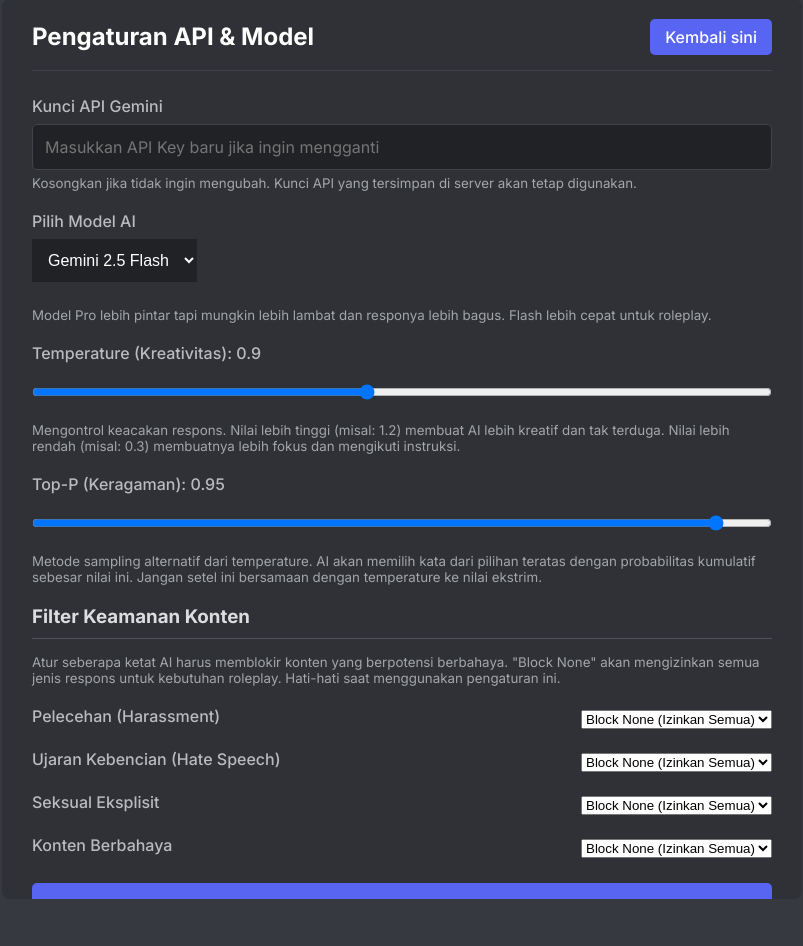
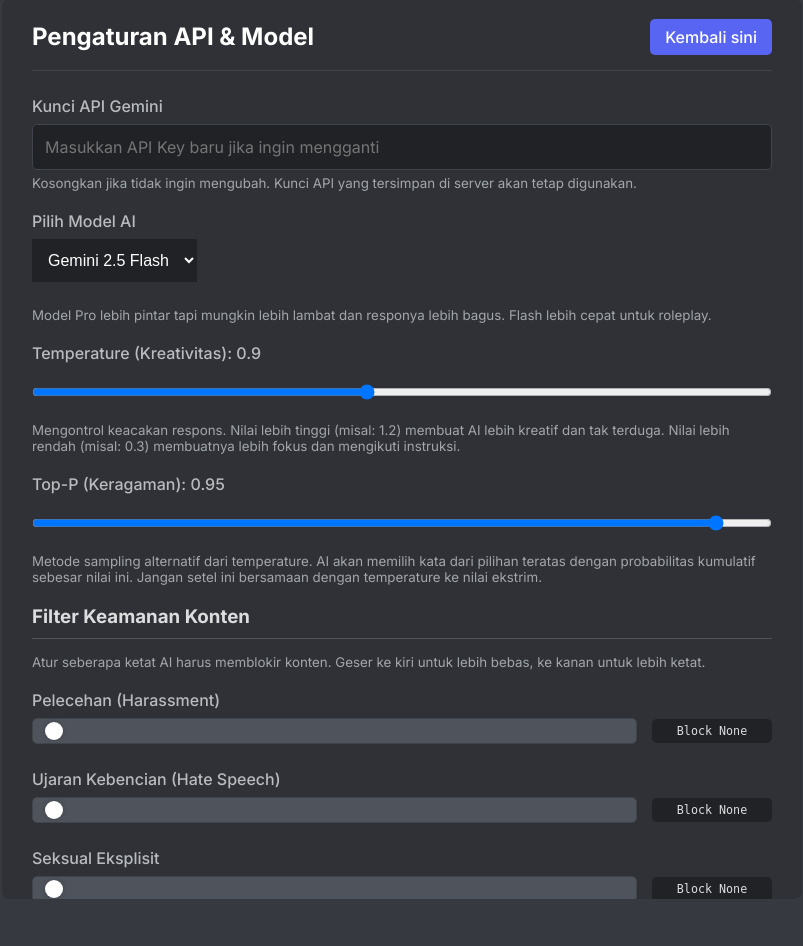
Before and after one commit to toukahouse/My-Chat-Bot, a Flask app: page /api-settings.html in a window 1280 px wide. Shown: the part 140-1086 px from the top of the page, without its empty margins (238-1041 px from the left). Run offline with Flask 3, Linux system fonts and the light colour scheme; some libraries are stand-ins or nearby versions.

Commit message:
feat: perbaikan fitur safety

```diff
--- a/app/static/assets/css/style.css
+++ b/app/static/assets/css/style.css
@@ -1610,3 +1610,77 @@
         transform: translate(-50%, -50%) rotate(360deg);
     }
 }
+
+.safety-slider-container {
+    margin-bottom: 25px;
+}
+
+.slider-wrapper {
+    display: flex;
+    align-items: center;
+    gap: 15px;
+    margin-top: 8px;
+}
+
+/* -- SLIDER STYLE BARU YANG LEBIH SIMPEL -- */
+.safety-slider {
+    -webkit-appearance: none;
+    /* Hapus style bawaan chrome */
+    appearance: none;
+    width: 100%;
+    height: 5px;
+    /* Bikin track lebih tipis */
+    background: #4f545c;
+    /* Warna dasar track abu-abu gelap */
+    border-radius: 5px;
+    outline: none;
+    /* Hilangin outline biru pas diklik */
+    padding: 0;
+    margin: 0;
+}
+
+/* Ini bagian 'jempol' slidernya */
+.safety-slider::-webkit-slider-thumb {
+    -webkit-appearance: none;
+    appearance: none;
+    width: 18px;
+    /* Ukuran jempolnya pas */
+    height: 18px;
+    background: #ffffff;
+    /* Warna jempol putih bersih */
+    border-radius: 50%;
+    cursor: pointer;
+    box-shadow: 0 0 5px rgba(0, 0, 0, 0.2);
+    /* Kasih sedikit bayangan biar 'ngambang' */
+    transition: transform 0.1s ease-in-out;
+}
+
+.safety-slider::-moz-range-thumb {
+    width: 18px;
+    height: 18px;
+    background: #ffffff;
+    border-radius: 50%;
+    cursor: pointer;
+    box-shadow: 0 0 5px rgba(0, 0, 0, 0.2);
+}
+
+/* Efek hover, jempolnya gedein dikit */
+.safety-slider:hover::-webkit-slider-thumb {
+    transform: scale(1.1);
+}
+
+.slider-value {
+    /* Kita ubah backgroundnya biar lebih 'adem' */
+    background-color: #2f3136;
+}
+
+.slider-value {
+    font-family: monospace;
+    background-color: #202225;
+    padding: 5px 10px;
+    border-radius: 5px;
+    font-size: 0.9em;
+    min-width: 120px;
+    /* Biar lebar teksnya gak loncat-loncat */
+    text-align: center;
+}
--- a/app/static/assets/js/api-settings.js
+++ b/app/static/assets/js/api-settings.js
@@ -8,12 +8,42 @@
     const temperatureValue = document.getElementById('temperature-value');
     const topPSlider = document.getElementById('top-p-slider');
     const topPValue = document.getElementById('top-p-value');
+    const safetyDangerousSelect = document.getElementById('safety-dangerous');
+    // KAMUS PENERJEMAH NILAI SLIDER
+    // Urutan ini PENTING: dari paling bebas (kiri) ke paling ketat (kanan)
+    const safetyValueMap = [
+        'BLOCK_NONE',
+        'BLOCK_ONLY_HIGH',
+        'BLOCK_MEDIUM_AND_ABOVE',
+        'BLOCK_LOW_AND_ABOVE'
+    ];
 
+    const safetyDisplayMap = [
+        'Block None',
+        'Block High',
+        'Block Medium+',
+        'Block Low+ (Ketat)'
+    ];
     // seleksi semua dropdown keamanan
-    const safetyHarassmentSelect = document.getElementById('safety-harassment');
-    const safetyHateSelect = document.getElementById('safety-hate');
-    const safetySexuallyExplicitSelect = document.getElementById('safety-sexually-explicit');
-    const safetyDangerousSelect = document.getElementById('safety-dangerous');
+    // Seleksi semua slider dan outputnya
+    const sliders = {
+        harassment: {
+            slider: document.getElementById('safety-harassment-slider'),
+            output: document.getElementById('safety-harassment-value')
+        },
+        hate: {
+            slider: document.getElementById('safety-hate-slider'),
+            output: document.getElementById('safety-hate-value')
+        },
+        sexually_explicit: {
+            slider: document.getElementById('safety-sexually-explicit-slider'),
+            output: document.getElementById('safety-sexually-explicit-value')
+        },
+        dangerous: {
+            slider: document.getElementById('safety-dangerous-slider'),
+            output: document.getElementById('safety-dangerous-value')
+        }
+    };
     // Kunci baru yang spesifik untuk pengaturan API di localStorage
     const storageKey = 'apiSettings';
 
@@ -21,7 +51,6 @@
     function loadApiSettings() {
         const savedSettings = localStorage.getItem(storageKey);
 
-        // Data default yang lebih lengkap sekarang
         const defaultSettings = {
             apiKey: '',
             model: 'models/gemini-2.5-flash',
@@ -34,27 +63,27 @@
                 dangerous: 'BLOCK_NONE'
             }
         };
+        const settings = savedSettings ? JSON.parse(savedSettings) : defaultSettings;
+        if (!settings.safetySettings) settings.safetySettings = defaultSettings.safetySettings;
 
-        const settings = savedSettings ? JSON.parse(savedSettings) : defaultSettings;
-
-        // Pastikan settings.safetySettings ada untuk menghindari error
-        if (!settings.safetySettings) {
-            settings.safetySettings = defaultSettings.safetySettings;
-        }
-
-        // Atur nilai untuk semua elemen form
         modelSelect.value = settings.model || defaultSettings.model;
-        apiKeyInput.value = ''; // Tetap kosong demi keamanan
+        apiKeyInput.value = '';
 
         temperatureSlider.value = settings.temperature || defaultSettings.temperature;
         temperatureValue.textContent = temperatureSlider.value;
         topPSlider.value = settings.topP || defaultSettings.topP;
         topPValue.textContent = topPSlider.value;
 
-        safetyHarassmentSelect.value = settings.safetySettings.harassment || defaultSettings.safetySettings.harassment;
-        safetyHateSelect.value = settings.safetySettings.hate || defaultSettings.safetySettings.hate;
-        safetySexuallyExplicitSelect.value = settings.safetySettings.sexually_explicit || defaultSettings.safetySettings.sexually_explicit;
-        safetyDangerousSelect.value = settings.safetySettings.dangerous || defaultSettings.safetySettings.dangerous;
+        // Loop untuk mengatur setiap slider
+        for (const key in sliders) {
+            const savedValue = settings.safetySettings[key] || 'BLOCK_NONE';
+            const sliderIndex = safetyValueMap.indexOf(savedValue);
+            if (sliderIndex !== -1) {
+                sliders[key].slider.value = sliderIndex;
+                sliders[key].output.textContent = safetyDisplayMap[sliderIndex];
+                updateSliderTrack(sliders[key].slider);
+            }
+        }
     }
 
     // 3. Fungsi untuk menyimpan pengaturan baru
@@ -62,28 +91,28 @@
         const newApiKey = apiKeyInput.value.trim();
         const oldSettings = JSON.parse(localStorage.getItem(storageKey) || '{}');
 
-        // Kumpulkan semua data dari form ke satu objek
+        // Buat objek safetySettings baru dari nilai slider
+        const newSafetySettings = {};
+        for (const key in sliders) {
+            const sliderIndex = sliders[key].slider.value;
+            newSafetySettings[key] = safetyValueMap[sliderIndex];
+        }
+
         const updatedSettings = {
             apiKey: newApiKey ? newApiKey : oldSettings.apiKey,
             model: modelSelect.value,
             temperature: parseFloat(temperatureSlider.value),
             topP: parseFloat(topPSlider.value),
-            safetySettings: {
-                harassment: safetyHarassmentSelect.value,
-                hate: safetyHateSelect.value,
-                sexually_explicit: safetySexuallyExplicitSelect.value,
-                dangerous: safetyDangerousSelect.value
-            }
+            safetySettings: newSafetySettings // <-- Gunakan objek yang baru dibuat
         };
 
         localStorage.setItem(storageKey, JSON.stringify(updatedSettings));
 
-        notificationDiv.textContent = 'Pengaturan berhasil disimpan!'; // Pesan sukses
+        notificationDiv.textContent = 'Pengaturan berhasil disimpan!';
         notificationDiv.classList.add('show');
         setTimeout(() => {
             notificationDiv.classList.remove('show');
         }, 3000);
-
         apiKeyInput.value = '';
     }
 
@@ -97,6 +126,27 @@
     });
     updateButton.addEventListener('click', saveApiSettings);
 
+    // Listener untuk semua slider keamanan
+
     // 5. Muat pengaturan saat halaman pertama kali dibuka
     loadApiSettings();
+    // Fungsi helper untuk update warna track
+    function updateSliderTrack(slider) {
+        const percentage = (slider.value - slider.min) / (slider.max - slider.min) * 100;
+        slider.style.background = `linear-gradient(to right, #5865f2 ${percentage}%, #4f545c ${percentage}%)`;
+    }
+
+    // Listener untuk semua slider keamanan
+    for (const key in sliders) {
+        // Panggil sekali saat load biar warnanya sesuai
+        updateSliderTrack(sliders[key].slider);
+
+        sliders[key].slider.addEventListener('input', (event) => {
+            const sliderIndex = event.target.value;
+            sliders[key].output.textContent = safetyDisplayMap[sliderIndex];
+
+            // Panggil fungsi update warna setiap kali slider digeser
+            updateSliderTrack(event.target);
+        });
+    }
 });
--- a/app/templates/api-settings.html
+++ b/app/templates/api-settings.html
@@ -76,56 +76,49 @@
             </div>
 
             <!-- === KONTROL KEAMANAN === -->
+            <!-- === KONTROL KEAMANAN MODERN (SLIDER) === -->
             <div class="form-group">
                 <h3 style="margin-bottom: 15px; border-bottom: 1px solid #4f545c; padding-bottom: 10px;">Filter Keamanan
                     Konten</h3>
                 <small style="color: #a3a6aa; margin-bottom: 20px; display: block;">
-                    Atur seberapa ketat AI harus memblokir konten yang berpotensi berbahaya. "Block None" akan
-                    mengizinkan semua jenis respons untuk kebutuhan roleplay. Hati-hati saat menggunakan pengaturan ini.
+                    Atur seberapa ketat AI harus memblokir konten. Geser ke kiri untuk lebih bebas, ke kanan untuk lebih
+                    ketat.
                 </small>
 
-                <div class="safety-setting-item"
-                    style="display: flex; justify-content: space-between; align-items: center; margin-bottom: 15px;">
-                    <label for="safety-harassment">Pelecehan (Harassment)</label>
-                    <select id="safety-harassment" class="safety-select">
-                        <option value="BLOCK_NONE">Block None (Izinkan Semua)</option>
-                        <option value="BLOCK_LOW_AND_ABOVE">Block Low & Above</option>
-                        <option value="BLOCK_MEDIUM_AND_ABOVE">Block Medium & Above</option>
-                        <option value="BLOCK_ONLY_HIGH">Block Only High</option>
-                    </select>
+                <div class="safety-slider-container">
+                    <label for="safety-harassment-slider">Pelecehan (Harassment)</label>
+                    <div class="slider-wrapper">
+                        <input type="range" id="safety-harassment-slider" class="safety-slider" min="0" max="3"
+                            value="0" step="1">
+                        <output id="safety-harassment-value" class="slider-value">Block None</output>
+                    </div>
                 </div>
 
-                <div class="safety-setting-item"
-                    style="display: flex; justify-content: space-between; align-items: center; margin-bottom: 15px;">
-                    <label for="safety-hate">Ujaran Kebencian (Hate Speech)</label>
-                    <select id="safety-hate" class="safety-select">
-                        <option value="BLOCK_NONE">Block None (Izinkan Semua)</option>
-                        <option value="BLOCK_LOW_AND_ABOVE">Block Low & Above</option>
-                        <option value="BLOCK_MEDIUM_AND_ABOVE">Block Medium & Above</option>
-                        <option value="BLOCK_ONLY_HIGH">Block Only High</option>
-                    </select>
+                <div class="safety-slider-container">
+                    <label for="safety-hate-slider">Ujaran Kebencian (Hate Speech)</label>
+                    <div class="slider-wrapper">
+                        <input type="range" id="safety-hate-slider" class="safety-slider" min="0" max="3" value="0"
+                            step="1">
+                        <output id="safety-hate-value" class="slider-value">Block None</output>
+                    </div>
                 </div>
 
-                <div class="safety-setting-item"
-                    style="display: flex; justify-content: space-between; align-items: center; margin-bottom: 15px;">
-                    <label for="safety-sexually-explicit">Seksual Eksplisit</label>
-                    <select id="safety-sexually-explicit" class="safety-select">
-                        <option value="BLOCK_NONE">Block None (Izinkan Semua)</option>
-                        <option value="BLOCK_LOW_AND_ABOVE">Block Low & Above</option>
-                        <option value="BLOCK_MEDIUM_AND_ABOVE">Block Medium & Above</option>
-                        <option value="BLOCK_ONLY_HIGH">Block Only High</option>
-                    </select>
+                <div class="safety-slider-container">
+                    <label for="safety-sexually-explicit-slider">Seksual Eksplisit</label>
+                    <div class="slider-wrapper">
+                        <input type="range" id="safety-sexually-explicit-slider" class="safety-slider" min="0" max="3"
+                            value="0" step="1">
+                        <output id="safety-sexually-explicit-value" class="slider-value">Block None</output>
+                    </div>
                 </div>
 
-                <div class="safety-setting-item"
-                    style="display: flex; justify-content: space-between; align-items: center; margin-bottom: 15px;">
-                    <label for="safety-dangerous">Konten Berbahaya</label>
-                    <select id="safety-dangerous" class="safety-select">
-                        <option value="BLOCK_NONE">Block None (Izinkan Semua)</option>
-                        <option value="BLOCK_LOW_AND_ABOVE">Block Low & Above</option>
-                        <option value="BLOCK_MEDIUM_AND_ABOVE">Block Medium & Above</option>
-                        <option value="BLOCK_ONLY_HIGH">Block Only High</option>
-                    </select>
+                <div class="safety-slider-container">
+                    <label for="safety-dangerous-slider">Konten Berbahaya</label>
+                    <div class="slider-wrapper">
+                        <input type="range" id="safety-dangerous-slider" class="safety-slider" min="0" max="3" value="0"
+                            step="1">
+                        <output id="safety-dangerous-value" class="slider-value">Block None</output>
+                    </div>
                 </div>
             </div>
             <button class="update-button" style="background-color: #5865f2;">Simpan Pengaturan</button>
```
